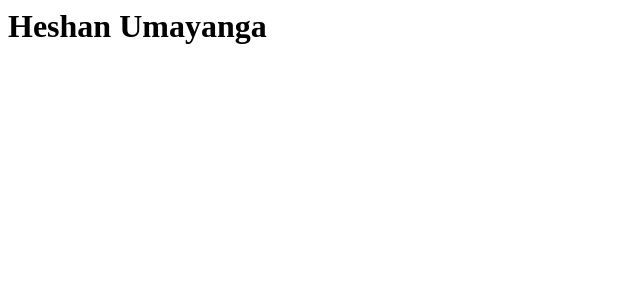
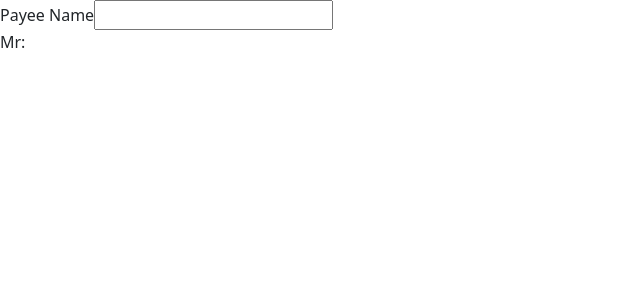
Before and after one commit to heshanu/angular-cczlvk, an Angular app: page / in a window 1280 px wide. Shown: the top 300 px of the page, without its empty margins (0-640 px from the left). Built offline with nearby package versions, Linux system fonts and the light colour scheme.

Commit message:
4 files modified -added bootstrap

```diff
--- a/package.json
+++ b/package.json
@@ -11,6 +11,8 @@
     "@angular/platform-browser": "^12.1.0",
     "@angular/platform-browser-dynamic": "^12.1.0",
     "@angular/router": "^12.1.0",
+    "@popperjs/core": "^2.10.2",
+    "bootstrap": "^5.1.3",
     "core-js": "^3.15.1",
     "rxjs": "^7.1.0",
     "tslib": "^2.3.0",
--- a/src/app/app.component.html
+++ b/src/app/app.component.html
@@ -12,4 +12,9 @@
 
 <button (click)="s()">Click</button>-->
 
-<h1>Heshan Umayanga</h1>
+<div>
+  <label for="">Payee Name</label>
+  <input type="text" (input)="onNameChange($event)" />
+</div>
+
+Mr:{{name | titlecase}}
--- a/src/app/app.component.ts
+++ b/src/app/app.component.ts
@@ -7,5 +7,10 @@ import { Component } from '@angular/core';
 })
 export class AppComponent  {
 
+  name:string;
+
+  onNameChange(event:any){
+    this.name=event.target.value;
+  }
 
 }
--- a/src/styles.css
+++ b/src/styles.css
@@ -1 +1,3 @@
 /* Add application styles & imports to this file! */
+
+@import 'bootstrap/dist/css/bootstrap.css';
```
